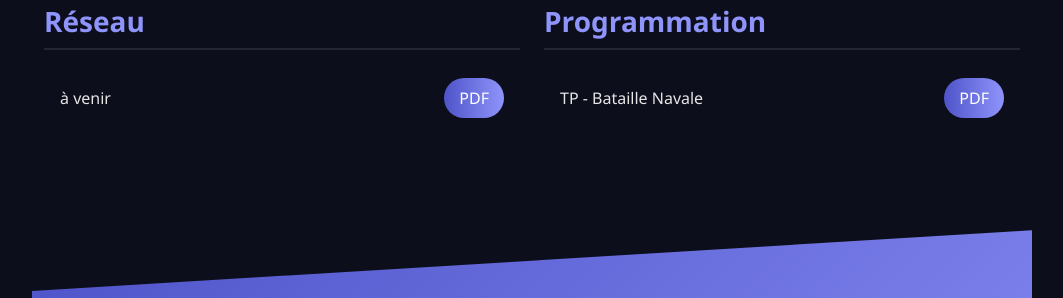
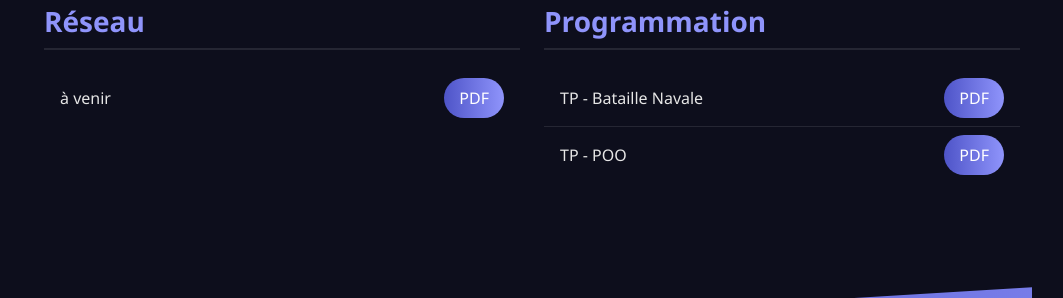
Before and after one commit to NathannMrts/My_portfolio, a plain HTML site: page Index.html in a window 1280 px wide. Shown: the part 4609-4907 px from the top of the page, without its empty margins (108-1171 px from the left). Drawn offline with nearby package versions, Linux system fonts and the light colour scheme.

Commit message:
Add files via upload

```diff
--- a/Index.html
+++ b/Index.html
@@ -1333,6 +1333,11 @@
             TP - Bataille Navale
             <a href="Bataille navale .pdf" class="download-btn">PDF</a>
             </li>
+              <!--JAVA-->
+          <li class="list-group-item d-flex justify-content-between align-items-center">
+            TP - POO
+            <a href="TP - POO.pdf" class="download-btn">PDF</a>
+            </li>
         </ul>
       </div>
 
```
